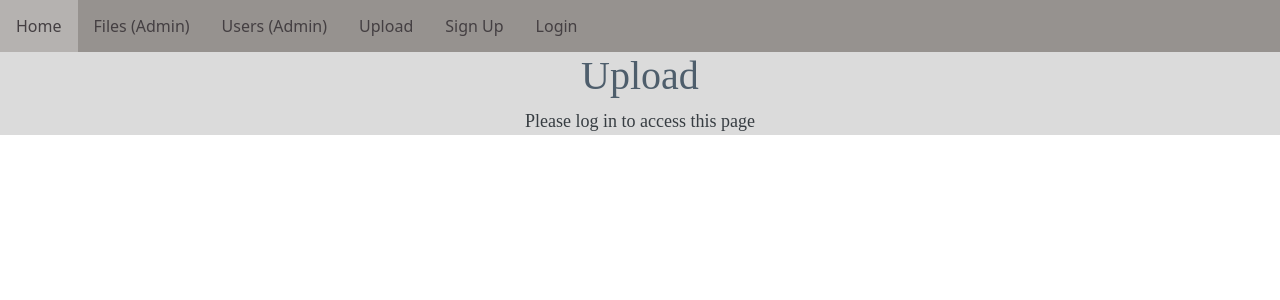
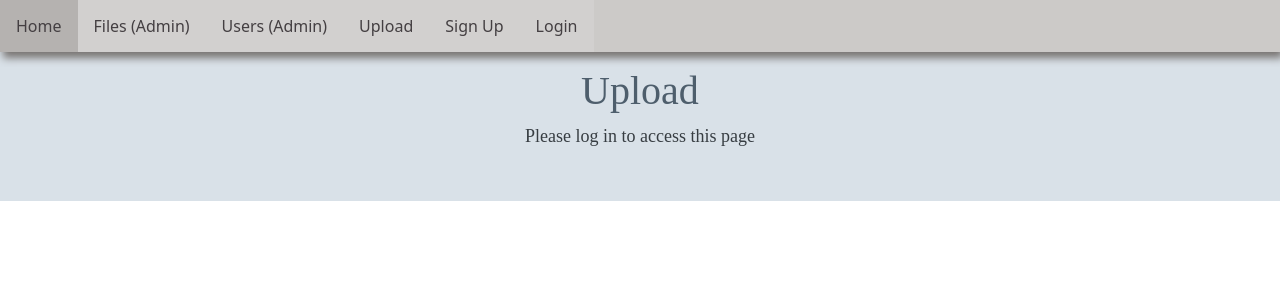
Before and after one commit to daniel-rachfal/cyberguardian-platform, a React (Create React App) app in the folder frontend/: page /cyberguardian-platform/frontend/upload in a window 1280 px wide. Shown: the top 300 px of the page. Built offline with nearby package versions, Linux system fonts and the light colour scheme.

Commit message:
css updates

```diff
--- a/frontend/src/components/pages/HomePage.js
+++ b/frontend/src/components/pages/HomePage.js
@@ -33,7 +33,7 @@ function HomePage() {
                          them to spread the knowledge to their peers and help protect local communities from cyber harm.
                     </p>
                     <p>
-                        <b>If you would like to read more about this research project</b>
+                        <b>If you would like to read more about this research project </b>
                         you can access the two published peer-reviewed academic papers. The links to both the short
                         paper and the long paper can be seen below. The short paper describes the organisation of peer
                         workshops and the long one describes the whole initiative, including key findings. A link to a
--- a/frontend/src/components/pages/Nav.module.css
+++ b/frontend/src/components/pages/Nav.module.css
@@ -3,13 +3,14 @@
     margin: 0;
     padding: 0;
     overflow: hidden;
-    background-color: #96928f;
+    background-color: #cccac8;
     box-shadow: 3px 6px 8px #787472;
 }
 
 .menu li {
     float: left;
-    background-color: #96928f;
+    background-color: #d2d0cf;
+    left: -50%;
 }
 
 .menu li a {
--- a/frontend/src/components/pages/OverallCSS.css
+++ b/frontend/src/components/pages/OverallCSS.css
@@ -6,7 +6,9 @@ body{
     background-color: #e0e0e0;
 }
 div{
-    background-color: #dbdbdb;
+    background-color: #d9e1e8;
+    padding-bottom: 5px;
+    margin-bottom: 10px;
 }
 
 h1{
```
